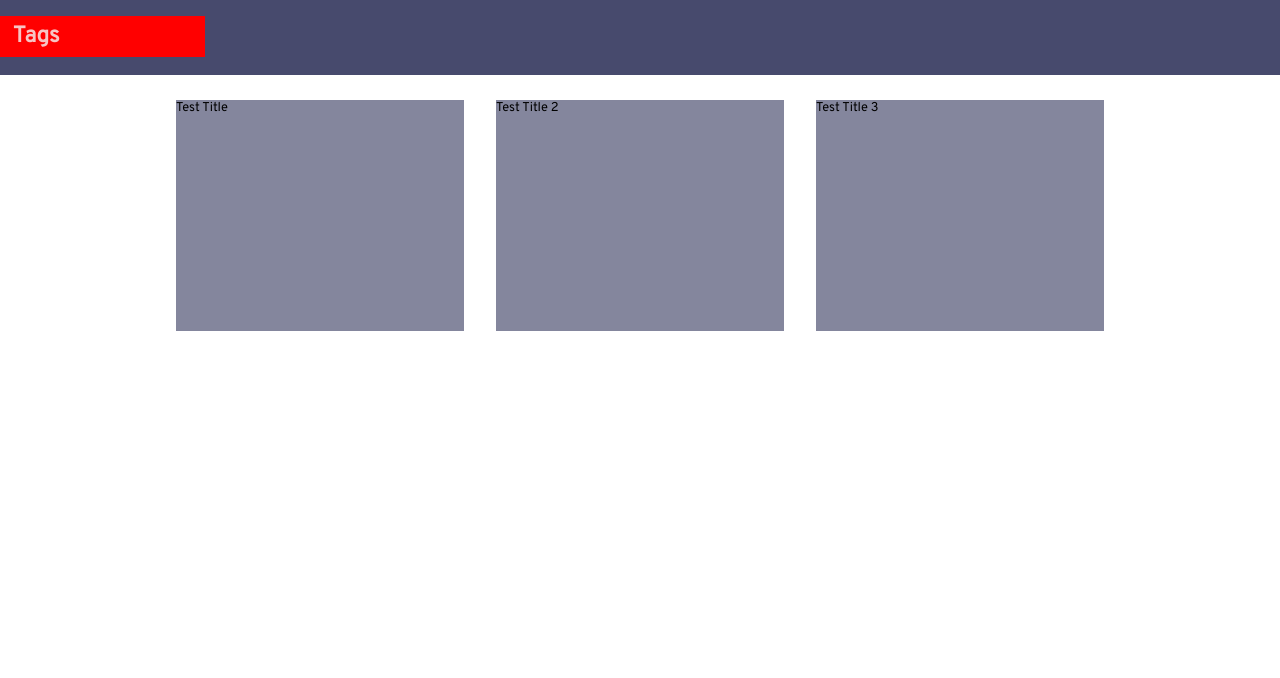
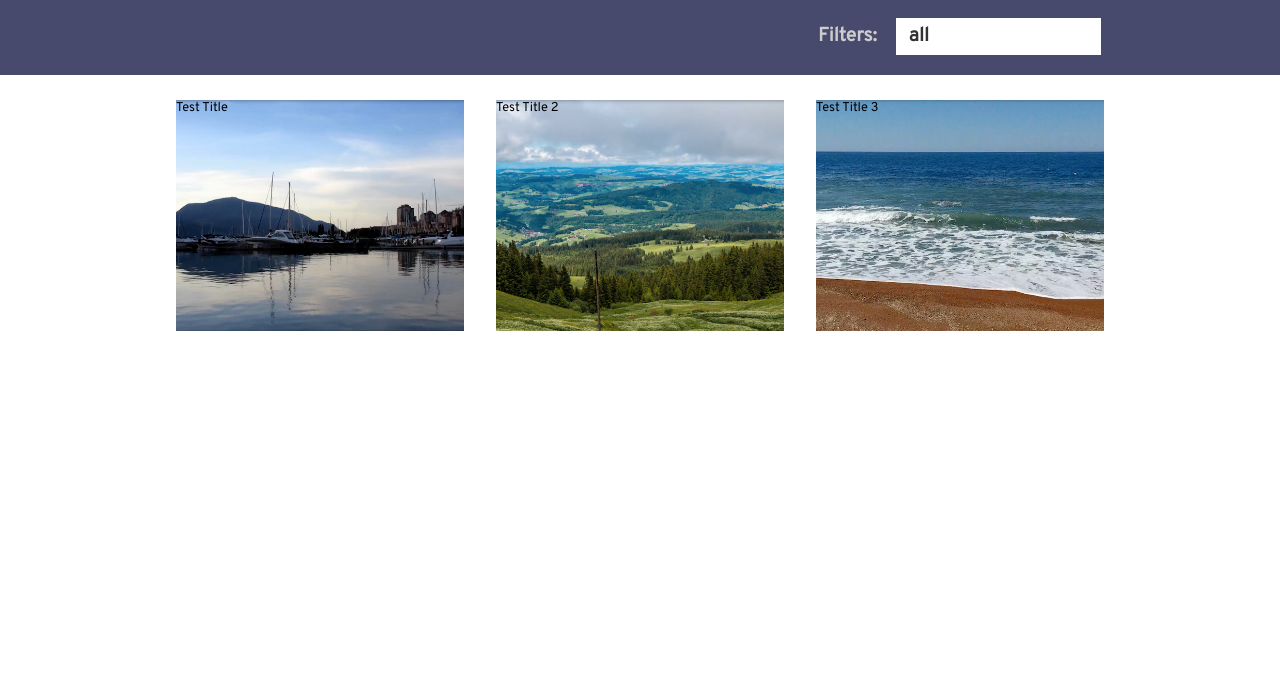
Before and after one commit to sawdev88/fullee, a plain HTML site: page build/index.html in a window 1280 px wide. Shown: the part 802-1480 px from the top of the page. Drawn offline with nearby package versions, Linux system fonts and the light colour scheme; a web font is replaced by a local one.

Commit message:
Added placeholder images

```diff
--- a/build/index.html
+++ b/build/index.html
@@ -68,8 +68,9 @@
 
     <main id="container">
       <nav class="filters">
+        <h2>Filters: </h2>
         <div class="dropdown">
-          <h4 class="dropdown-selected" data-for="tag" data-selected-tag="all">Tags</h4>
+          <h4 class="dropdown-selected" data-for="tag" data-selected-tag="all">all</h4>
           <ul class="dropdown-options tags-dropdown ease">
             <li data-tag="all">none</li>
             <li data-tag="ocean">ocean</li>
@@ -85,7 +86,7 @@
         <h2 class="selected-video-title">#</h2>
         <video class="selected-video-player" src="#" data-title="#" autoplay loop muted></video>
         <button class="ease btn">Get The Code <i class="fa fa-code" aria-hidden="true"></i></button>
-        <button class="ease btn set-current-btn">Set Current <i class="fa fa-dot-circle-o" aria-hidden="true"></i></button>
+        <button class="ease btn set-current-btn">Set As Current <i class="fa fa-dot-circle-o" aria-hidden="true"></i></button>
         <button class="ease btn">Download <i class="fa fa-download" aria-hidden="true"></i></button>
       </div>
     </main>
--- a/src/scripts/main.js
+++ b/src/scripts/main.js
@@ -15,7 +15,7 @@ $(function () {
 
     if (filter !== 'all') {
       $('.video-item').each(function (i) {
-        if ($(this).data('tags') === filter) {
+        if ($(this).data('tags').match(filter)) {
           $(this).fadeIn();
         }
       })
@@ -102,7 +102,7 @@ $(function () {
   // Display videos
   $.each(videos, function (k, v) {
     $('.video-list').append(
-      '<div class="video-item" data-tags="' + v.tags + '" data-src="' + v.src + '" data-title="' + v.title + '">' +
+      '<div class="video-item" style="background: url(../src/img/' + v.placeholder + ') no-repeat center center / cover;" data-tags="' + v.tags + '" data-src="' + v.src + '" data-title="' + v.title + '"">' +
       v.title +
       '</div>'
     )
--- a/src/scripts/videoList.js
+++ b/src/scripts/videoList.js
@@ -2,16 +2,19 @@ var videos = [
   {
     title: 'Test Title',
     src: 'test.mp4',
+    placeholder: 'test_placeholder.png',
     tags: ['water', 'boats']
   },
   {
     title: 'Test Title 2',
     src: 'test1.mp4',
+    placeholder: 'test1_placeholder.png',
     tags: ['mountains', 'nature']
   },
   {
     title: 'Test Title 3',
     src: 'test2.mp4',
+    placeholder: 'test2_placeholder.png',
     tags: ['ocean']
   }
 ]
--- a/src/styles/main.scss
+++ b/src/styles/main.scss
@@ -1,3 +1,5 @@
+// compileCompressed: ../../build/main.min.css;
+
 body {
   font-family: 'Overpass', sans-serif;
   box-sizing: border-box;
@@ -72,7 +74,7 @@ h4 {
   border-radius: 3px;
   font-size: 1rem;
   margin: 0 .5rem;
-  background: rgba(10,14,61, .5);
+  background: rgba(10,14,61, .6);
   color: #fff;
   border: none;
 
@@ -82,7 +84,7 @@ h4 {
 
   &:hover {
     cursor: pointer;
-    background: rgba(10,14,61, .7);
+    background: rgba(10,14,61, 1);
   }
 }
 
@@ -91,9 +93,10 @@ h4 {
   position: relative;
 
   .dropdown-selected {
-    background: red;
+    background: #fff;
+    color: #333;
     display: block;
-    font-size: 1.75rem;
+    font-size: 1.5rem;
     padding: .5rem 1rem;
   }
 
@@ -101,7 +104,7 @@ h4 {
     list-style: none;
     padding: 0;
     margin: 0;
-    background: yellow;
+    background: #eee;
     position: absolute;
     width: 100%;
     overflow-y: scroll;
@@ -109,8 +112,8 @@ h4 {
 
     li {
       padding-left: 1.25rem;
-      border-bottom: 1px solid red;
-      font-size: 1.5rem;
+      border-bottom: 1px solid #aaa;
+      font-size: 1.25rem;
       line-height: 3rem;
 
       &:last-of-type {
@@ -274,19 +277,25 @@ h4 {
     background: rgba(10,14,61, .75);
     display: flex;
     align-items: center;
+    padding: 0 14%;
+    justify-content: flex-end;
+
+    h2 {
+      color: #ccc;
+      margin-right: 1.5rem;
+    }
   }
 
   .video-list {
     height: 80rem;
     width: 75%;
-    margin: 2rem auto;
+    margin: 2rem auto 0;
     display: flex;
     flex-flow: row wrap;
     justify-content: space-around;
   }
 
   .video-item {
-    background: rgba(10,14,61, .5);
     height: 18rem;
     width: 30%;
   }
@@ -297,7 +306,7 @@ h4 {
     top: 50%;
     transform: translateY(-50%);
     width: 0;
-    background: rgba(80,80,80,.9);
+    background: rgba(64,64,64,1);
     z-index: 2;
     overflow: hidden;
     text-align: center;
@@ -345,7 +354,8 @@ h4 {
 
   .footer-details {
     height: 4rem;
-    background: rgba(0,0,0,.2);
+    background: #ccc;
+    color: #fff;
     position: absolute;
     bottom: 0;
     left: 0;
```
Also changed, not shown: build/main.min.css, src/img/test1_placeholder.png (added), src/img/test2_placeholder.png (added), src/img/test_placeholder.png (added).
